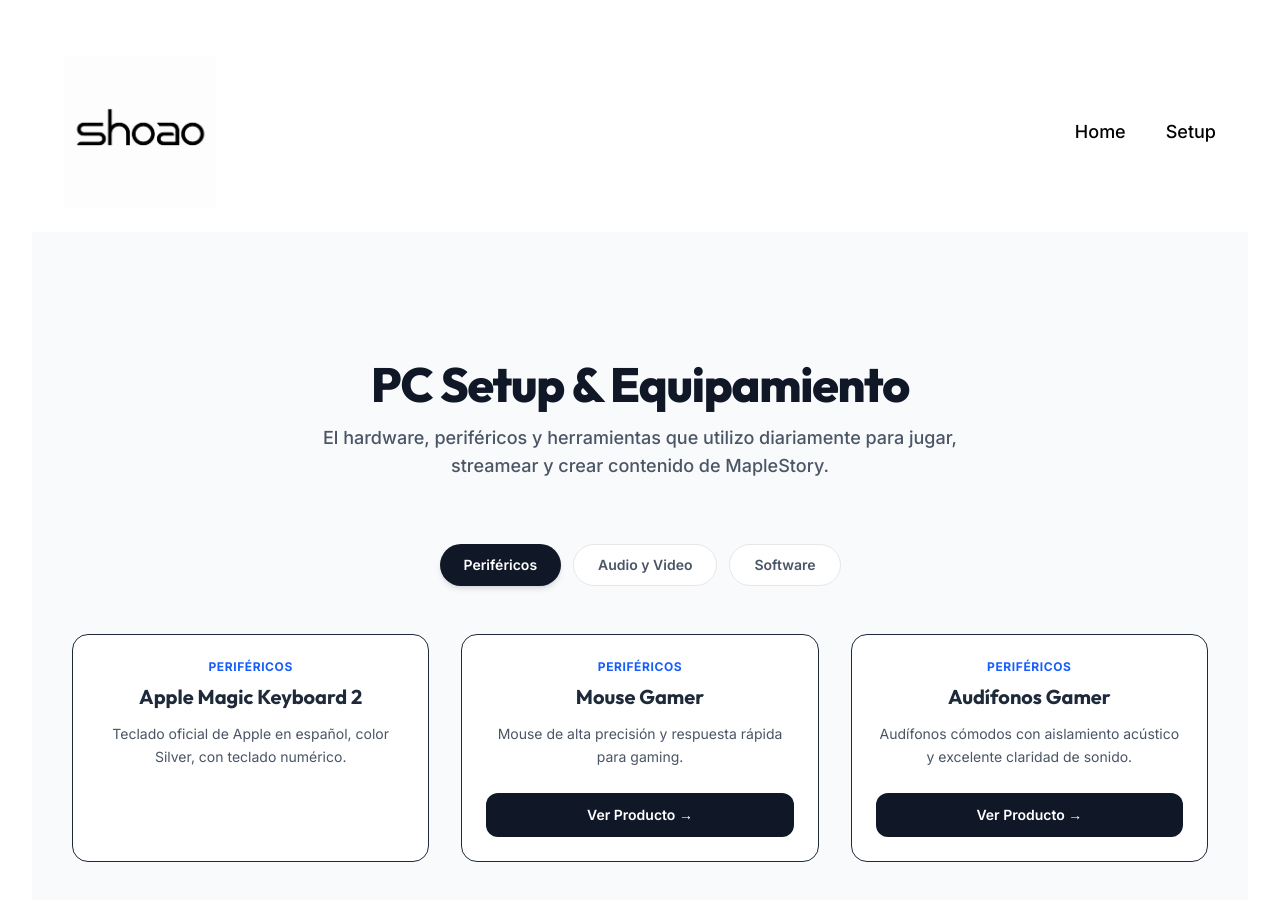
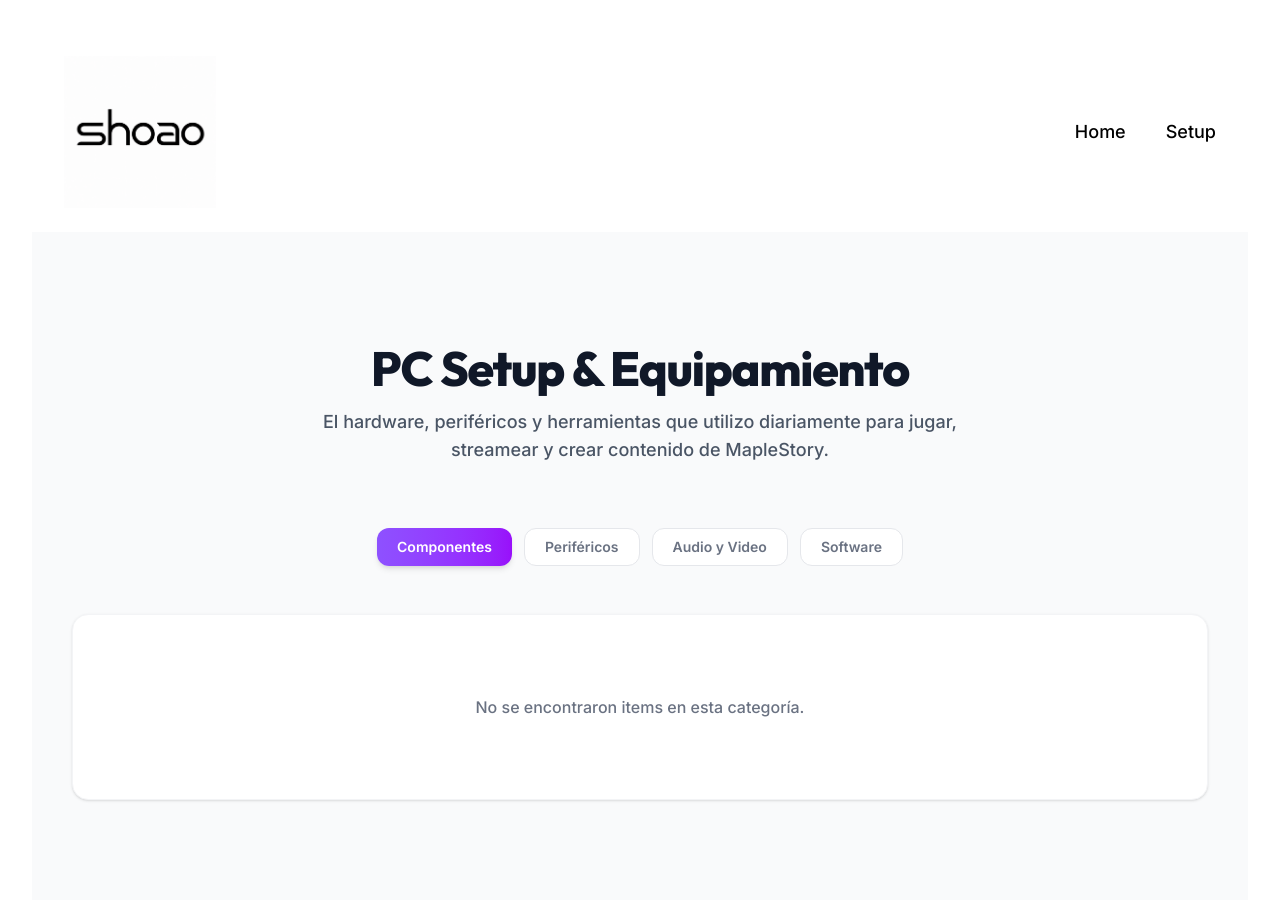
Before and after one commit to Fabrizio7S/landing-shoao, a React (Vite) app: page /setup in a window 1280 px wide. Shown: the top 900 px of the page. Built offline with nearby package versions, Linux system fonts and the light colour scheme.

Commit message:
feat: añadiendo funcionalidad a setup

```diff
--- a/src/pages/Setup.tsx
+++ b/src/pages/Setup.tsx
@@ -2,23 +2,49 @@ import { useState } from "react";
 import { setupData } from "../data/setup";
 import SetupCard from "../components/ui/SetupCard";
 
-type CategoryFilter = "Periféricos" | "Software" | "Audio y Video";
+type CategoryFilter = "Componentes" | "Periféricos" | "Audio y Video" | "Software";
+
+const categoryMeta: Record<CategoryFilter, { gradient: string; activeBg: string; activeText: string; dot: string }> = {
+  Componentes: {
+    gradient: "from-violet-500 to-purple-600",
+    activeBg: "bg-gradient-to-r from-violet-500 to-purple-600",
+    activeText: "text-white",
+    dot: "bg-purple-400",
+  },
+  "Periféricos": {
+    gradient: "from-blue-400 to-cyan-500",
+    activeBg: "bg-gradient-to-r from-blue-400 to-cyan-500",
+    activeText: "text-white",
+    dot: "bg-cyan-400",
+  },
+  "Audio y Video": {
+    gradient: "from-rose-400 to-pink-600",
+    activeBg: "bg-gradient-to-r from-rose-400 to-pink-600",
+    activeText: "text-white",
+    dot: "bg-pink-400",
+  },
+  Software: {
+    gradient: "from-emerald-400 to-teal-500",
+    activeBg: "bg-gradient-to-r from-emerald-400 to-teal-500",
+    activeText: "text-white",
+    dot: "bg-emerald-400",
+  },
+};
 
 const Setup = () => {
-  const [activeCategory, setActiveCategory] = useState<CategoryFilter>("Periféricos");
+  const [activeCategory, setActiveCategory] = useState<CategoryFilter>("Componentes");
 
-  // Filtramos los datos según la categoría seleccionada
   const filteredData = setupData.filter(item => item.category === activeCategory);
-
-  const categories: CategoryFilter[] = ["Periféricos", "Audio y Video", "Software"];
+  const categories: CategoryFilter[] = ["Componentes", "Periféricos", "Audio y Video", "Software"];
 
   return (
     <div className="min-h-screen bg-gray-50 text-gray-800">
-      <div className="max-w-7xl mx-auto px-6 sm:px-10 py-32">
+      <div className="max-w-7xl mx-auto px-6 sm:px-10 py-28">
+
         {/* Cabecera */}
         <div className="text-center mb-16">
           <h1 className="text-5xl font-extrabold text-gray-900 mb-4 tracking-tight">
-            PC Setup & Equipamiento
+            PC Setup &amp; Equipamiento
           </h1>
           <p className="text-lg text-gray-600 max-w-2xl mx-auto font-medium">
             El hardware, periféricos y herramientas que utilizo diariamente para jugar, streamear y crear contenido de MapleStory.
@@ -27,31 +53,35 @@ const Setup = () => {
 
         {/* Barra de Filtros */}
         <div className="flex flex-wrap justify-center gap-3 mb-12">
-          {categories.map((category) => (
+          {categories.map((category) => {
+            const meta = categoryMeta[category];
+            const isActive = activeCategory === category;
+            return (
               <button
                 key={category}
                 onClick={() => setActiveCategory(category)}
-              className={`px-6 py-2.5 rounded-full text-sm font-semibold transition-all duration-200 cursor-pointer ${
-                activeCategory === category
-                  ? "bg-gray-900 text-white shadow-md"
-                  : "bg-white text-gray-600 hover:bg-gray-100 border border-gray-200"
+                className={`px-5 py-2 rounded-xl text-sm font-semibold transition-all duration-250 cursor-pointer
+                  ${isActive
+                    ? `${meta.activeBg} ${meta.activeText} shadow-md`
+                    : "bg-white text-gray-500 hover:bg-gray-100 border border-gray-200"
                   }`}
               >
                 {category}
               </button>
-          ))}
+            );
+          })}
         </div>
 
-        {/* Grid de Componentes */}
+        {/* Grid de items */}
         {filteredData.length > 0 ? (
-          <div className="grid grid-cols-1 sm:grid-cols-2 lg:grid-cols-3 gap-8">
+          <div className="grid grid-cols-1 sm:grid-cols-2 lg:grid-cols-3 xl:grid-cols-4 gap-4">
             {filteredData.map((item) => (
               <SetupCard key={item.id} item={item} />
             ))}
           </div>
         ) : (
           <div className="text-center py-20 bg-white rounded-2xl border border-gray-100 shadow-sm">
-            <p className="text-gray-500 font-medium">No se encontraron componentes en esta categoría.</p>
+            <p className="text-gray-500 font-medium">No se encontraron items en esta categoría.</p>
           </div>
         )}
       </div>
```
Lines whose indentation alone changed are shown as unchanged.
